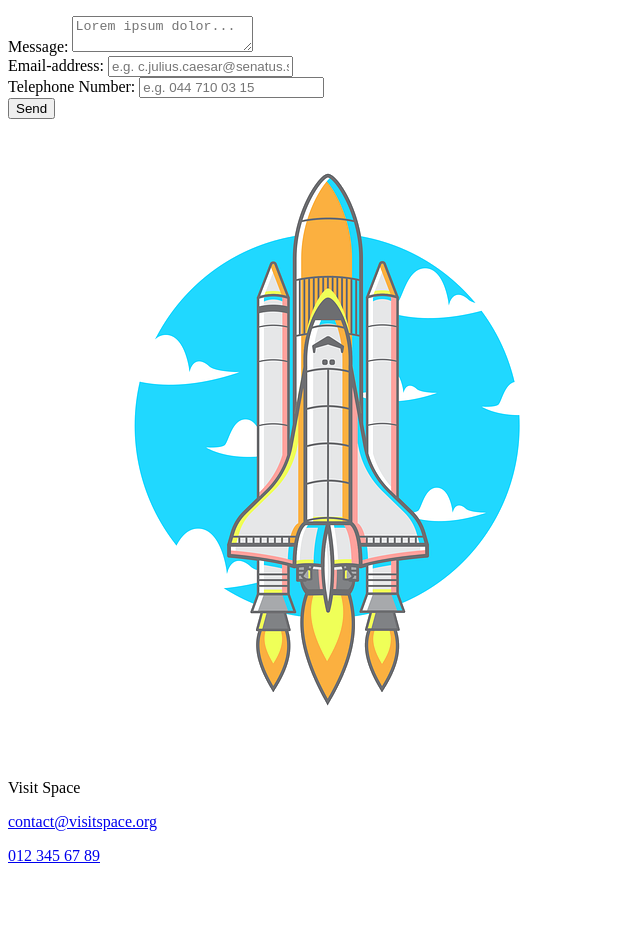
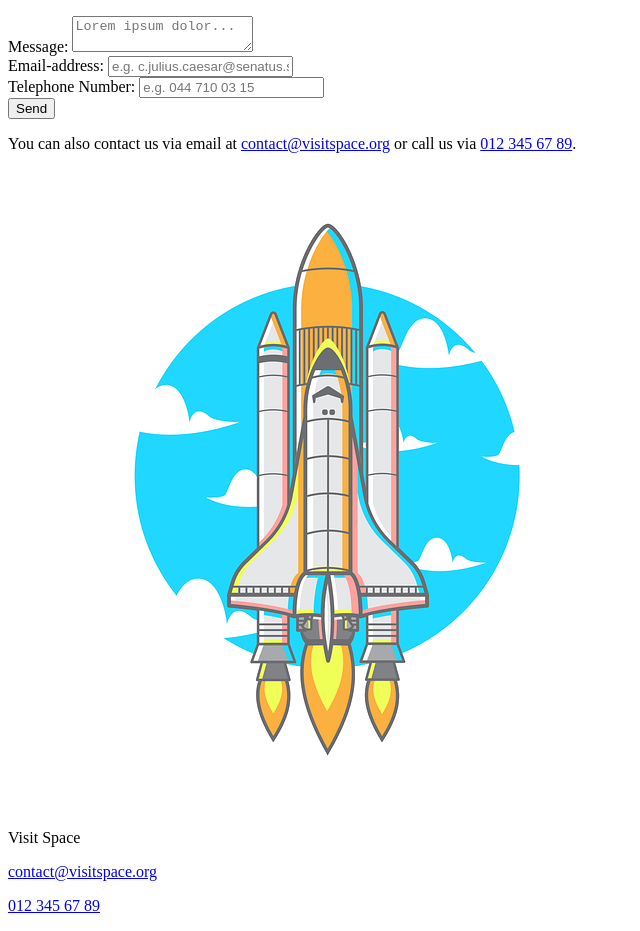
Before and after one commit to Ask-Leijonhufvud/dt224g_projektuppgift_ask_leijonhufvud, a plain HTML site: page contact.html in a window 1280 px wide. Shown: the part 820-1751 px from the top of the page, without its empty margins (0-640 px from the left). Before the commit the page ends 1701 px from the top, so only its background shows below. Drawn offline with Linux system fonts and the light colour scheme.

Commit message:
add alternative contact methods to contact.html

```diff
--- a/contact.html
+++ b/contact.html
@@ -42,7 +42,11 @@
         <!--email-->
         <div>
           <label for="email">Email-address:</label>
-          <input type="email" id="email" placeholder="e.g. c.julius.caesar@senatus.spqr" />
+          <input
+            type="email"
+            id="email"
+            placeholder="e.g. c.julius.caesar@senatus.spqr"
+          />
         </div>
         <!--phone-->
         <div>
@@ -52,6 +56,12 @@
         <!--submit-->
         <button type="submit">Send</button>
       </form>
+      <!--alternative contact methods-->
+      <p>
+        You can also contact us via email at
+        <a href="#">contact@visitspace.org</a> or call us via
+        <a href="#">012 345 67 89</a>.
+      </p>
     </main>
     <footer>
       <!--div for logo and title-->
```
